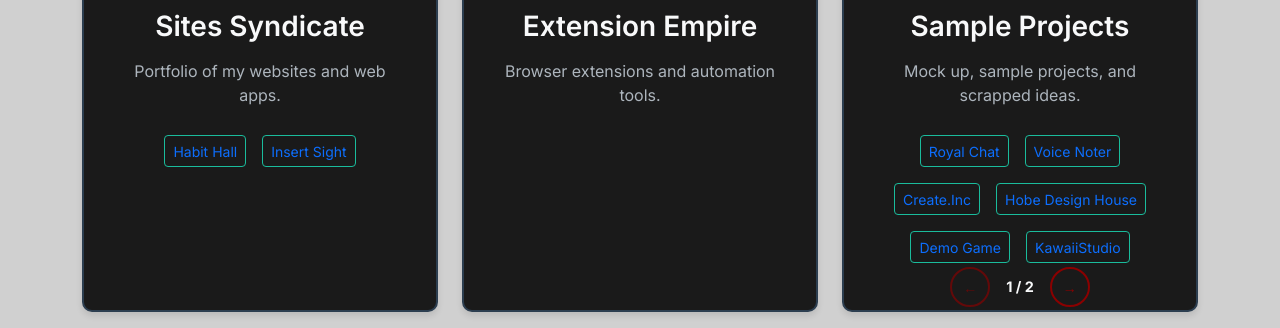
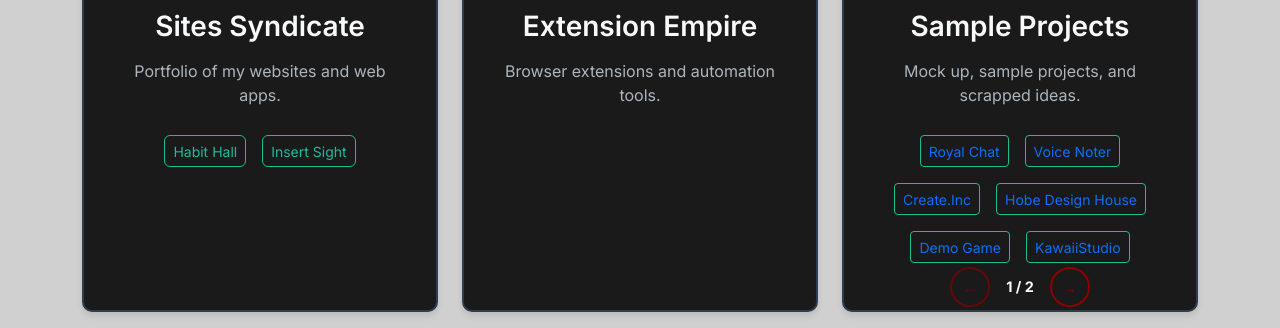
Before and after one commit to AirealAce/Home-Page, a Next.js app: page / in a window 1280 px wide. Shown: the part 2880-3208 px from the top of the page. Built offline with nearby package versions, Linux system fonts and the light colour scheme.

Commit message:
Create specific CSS class for Sites Syndicate buttons to fix deployment sizing issues

```diff
--- a/src/app/globals.css
+++ b/src/app/globals.css
@@ -254,6 +254,31 @@ body {
   font-size: 0.875rem !important;
 }
 
+/* Specific fix for Sites Syndicate buttons */
+.sites-syndicate-btn {
+  min-width: 80px !important;
+  height: 32px !important;
+  display: inline-flex !important;
+  align-items: center !important;
+  justify-content: center !important;
+  font-size: 0.875rem !important;
+  padding: 0.25rem 0.5rem !important;
+  margin: 0.25rem !important;
+  border: 1px solid var(--mint) !important;
+  flex-shrink: 0 !important;
+  text-decoration: none !important;
+  border-radius: 0.375rem !important;
+  transition: all 0.15s ease-in-out !important;
+  background-color: transparent !important;
+  color: var(--mint) !important;
+}
+
+.sites-syndicate-btn:hover {
+  background-color: var(--mint) !important;
+  color: white !important;
+  text-decoration: none !important;
+}
+
 /* Footer */
 .footer {
   background: #1a1a1a;
--- a/src/app/page.tsx
+++ b/src/app/page.tsx
@@ -410,20 +410,11 @@ export default function Home() {
                 <p className="project-description">
                   Portfolio of my websites and web apps.
                 </p>
-                <div className="project-links" style={{ flex: '1', alignContent: 'flex-start' }}>
+                <div className="project-links" style={{ flex: '1', alignContent: 'flex-start', minHeight: '120px' }}>
                   {/* Add site links here if needed */}
                   <Link
                     href="https://habithall.com"
-                    className="btn btn-sm btn-outline-primary"
-                    style={{
-                      minWidth: '80px',
-                      height: '32px',
-                      display: 'inline-flex',
-                      alignItems: 'center',
-                      justifyContent: 'center',
-                      fontSize: '0.875rem',
-                      padding: '0.25rem 0.5rem'
-                    }}
+                    className="sites-syndicate-btn"
                     onMouseEnter={onHover}
                     onClick={onClick}
                   >
@@ -431,16 +422,7 @@ export default function Home() {
                   </Link>
                   <Link
                     href="https://insertsight.com"
-                    className="btn btn-sm btn-outline-primary"
-                    style={{
-                      minWidth: '80px',
-                      height: '32px',
-                      display: 'inline-flex',
-                      alignItems: 'center',
-                      justifyContent: 'center',
-                      fontSize: '0.875rem',
-                      padding: '0.25rem 0.5rem'
-                    }}
+                    className="sites-syndicate-btn"
                     onMouseEnter={onHover}
                     onClick={onClick}
                   >
@@ -457,7 +439,7 @@ export default function Home() {
                 <p className="project-description">
                   Browser extensions and automation tools.
                 </p>
-                <div className="project-links" style={{ flex: '1', alignContent: 'flex-start' }}>
+                <div className="project-links" style={{ flex: '1', alignContent: 'flex-start', minHeight: '120px' }}>
                   {/* Add extension links here if needed */}
                 </div>
               </div>
```
